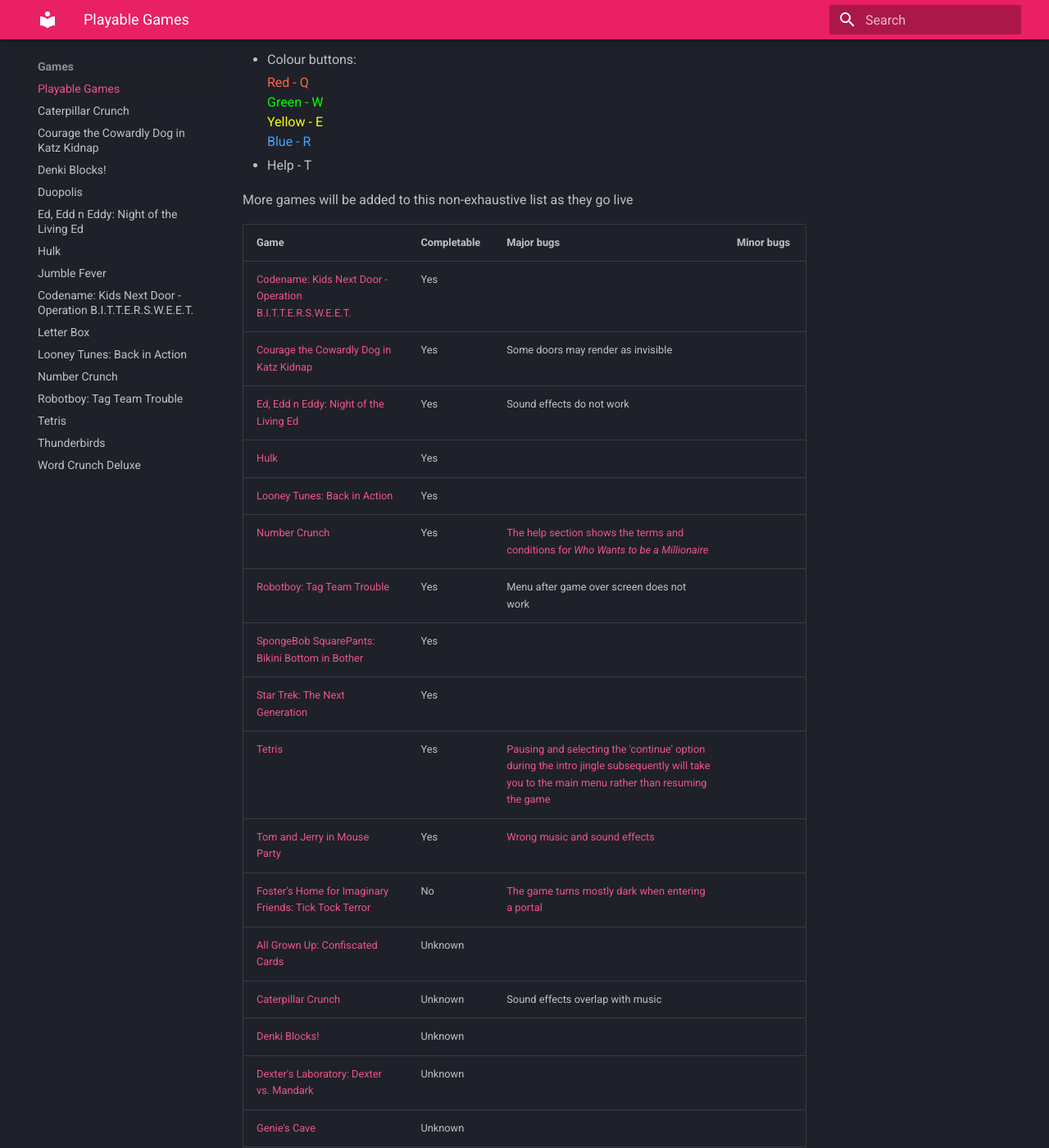
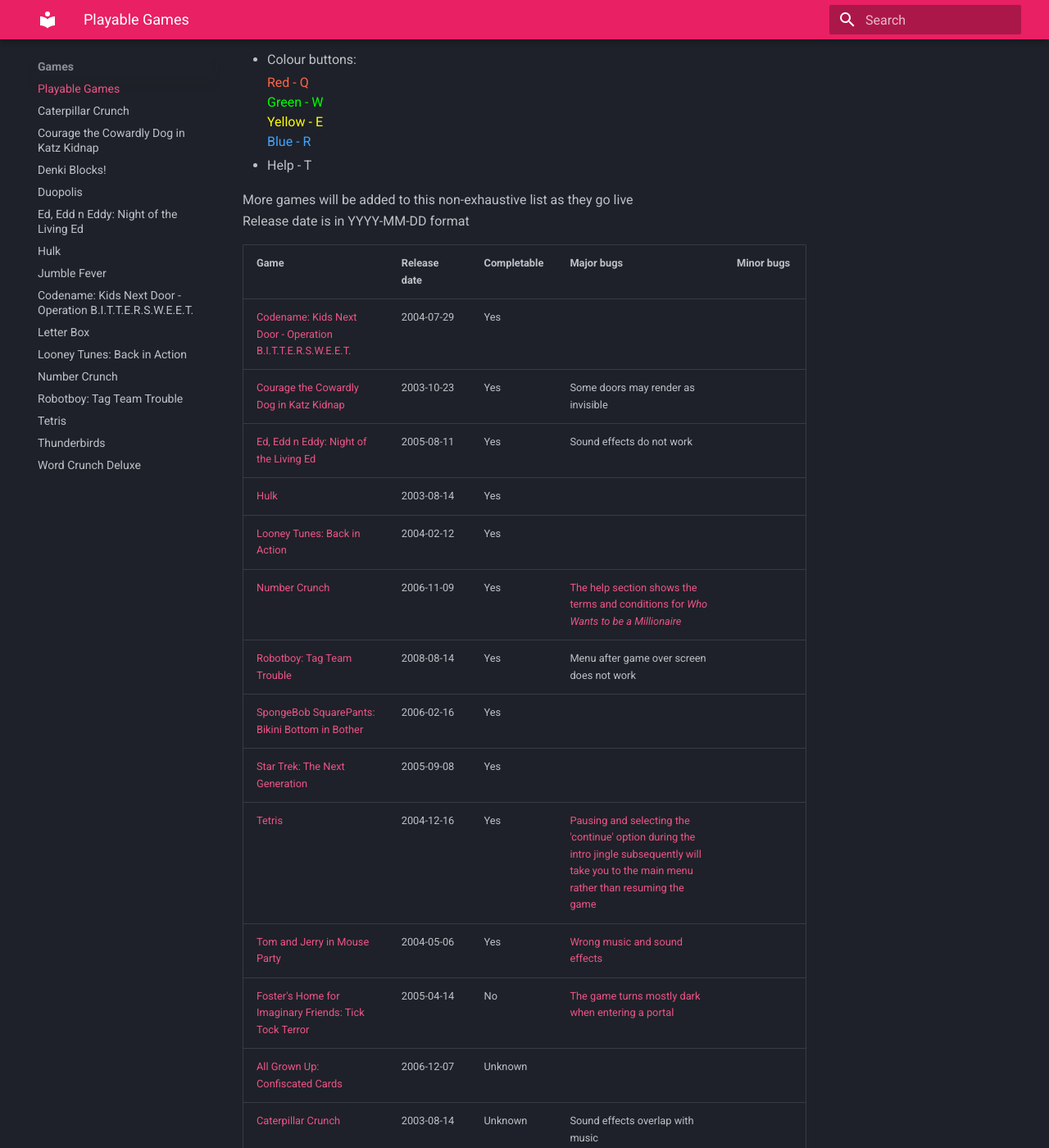
Before and after one commit to cobaltgit/sky-games-archive, an MkDocs documentation site: the page built from docs/games/index.md, in a window 1280 px wide and 1400 px high, scrolled down 411 px. Shown: the whole window at 82% size. Built offline with MkDocs 1.6.1 and Material for MkDocs 9.7.7, drawn with Linux system fonts in a browser that asks for light colours; comment, search, counter and statistics services are not loaded; some of the changed text lies outside the part shown.

Commit message:
Add release dates for all games

```diff
--- a/docs/games/index.md
+++ b/docs/games/index.md
@@ -21,36 +21,37 @@
 - Help - T
 
 More games will be added to this non-exhaustive list as they go live
+Release date is in YYYY-MM-DD format
 
-|Game|Completable|Major bugs|Minor bugs|
-|----|-----------|----------|----------|
-[Codename: Kids Next Door - Operation B.I.T.T.E.R.S.W.E.E.T.](/games/knd-bittersweet)|Yes|
-[Courage the Cowardly Dog in Katz Kidnap](/games/courage-katz-kidnap)|Yes|Some doors may render as invisible|
-[Ed, Edd n Eddy: Night of the Living Ed](/games/eee-night-of-living-ed)|Yes|Sound effects do not work|
-[Hulk](/games/hulk)|Yes|
-[Looney Tunes: Back in Action](/games/lt-bia)|Yes|
-[Number Crunch](/games/number-crunch)|Yes|[The help section shows the terms and conditions for *Who Wants to be a Millionaire*](/assets/img/nc-terms.jpg)
-[Robotboy: Tag Team Trouble](/games/robotboy-ttt)|Yes|Menu after game over screen does not work
-[SpongeBob SquarePants: Bikini Bottom in Bother](/games/spongebob-bbb)|Yes|
-[Star Trek: The Next Generation](/games/star-trek-tng)|Yes|
-[Tetris](/games/tetris)|Yes|[Pausing and selecting the 'continue' option during the intro jingle subsequently will take you to the main menu rather than resuming the game](/assets/video/tetris-bug.webm)
-[Tom and Jerry in Mouse Party](/games/tj-mouse-party)|Yes|[Wrong music and sound effects](https://www.youtube.com/watch?v=KWhWNucRWHI)
-[Foster's Home for Imaginary Friends: Tick Tock Terror](/games/foster-ttt)|No|[The game turns mostly dark when entering a portal](https://cdn.discordapp.com/attachments/1098329726126411856/1101901829320736868/image.png)
-[All Grown Up: Confiscated Cards](/games/all-grown-up)|Unknown|
-[Caterpillar Crunch](/games/caterpillar)|Unknown|Sound effects overlap with music|
-[Denki Blocks!](/games/denki-blocks)|Unknown|
-[Dexter's Laboratory: Dexter vs. Mandark](/games/dexter-vs-mandark)|Unknown|
-[Genie's Cave](/games/genies-cave)|Unknown|
-[Scooby Doo Mysteries: The Case of the Creepy Cowboy](/games/scooby-creepy-cowboy)|Unknown|
-[Scooby Doo: Where are You in "The Mystery of Eerie Isle"](/games/scooby-eerie-isle)|Unknown|
-[Scooby Doo: Where are You in "Tomb it May Concern"](/games/scooby-tomb)|Unknown|
-[Shrek: Fiona's Rescue](/games/shrek-fiona-rescue)|Unknown|
-[The Grim Adventures of Billy and Mandy](/games/billy-mandy)|Unknown|
-[Thunderbirds](/games/thunderbirds)|Unknown|Some background files are missing|
-[Tom and Jerry in Dynamice](/games/tj-dynamice)|Unknown|No music<br>Retry menu does not disappear after game over
-[Duopolis](/games/duopolis)|Endless|Quitting a game to return to the main menu causes a crash|
-[Jumble Fever](/games/jumble-fever)|Endless|
-[Letter Box](/games/letterbox)|Endless|
-[Word Crunch Deluxe](/games/word-crunch-dx)|Endless|[Crash may occur during play. Root cause is unknown however it may be due to multiple ceremonies at once](/assets/img/word-crunch-dx-crash.png)
+|Game|Release date|Completable|Major bugs|Minor bugs|
+|----|-----------|----------|----------|----------|
+[Codename: Kids Next Door - Operation B.I.T.T.E.R.S.W.E.E.T.](/games/knd-bittersweet)|2004-07-29|Yes|
+[Courage the Cowardly Dog in Katz Kidnap](/games/courage-katz-kidnap)|2003-10-23|Yes|Some doors may render as invisible|
+[Ed, Edd n Eddy: Night of the Living Ed](/games/eee-night-of-living-ed)|2005-08-11|Yes|Sound effects do not work|
+[Hulk](/games/hulk)|2003-08-14|Yes|
+[Looney Tunes: Back in Action](/games/lt-bia)|2004-02-12|Yes|
+[Number Crunch](/games/number-crunch)|2006-11-09|Yes|[The help section shows the terms and conditions for *Who Wants to be a Millionaire*](/assets/img/nc-terms.jpg)
+[Robotboy: Tag Team Trouble](/games/robotboy-ttt)|2008-08-14|Yes|Menu after game over screen does not work
+[SpongeBob SquarePants: Bikini Bottom in Bother](/games/spongebob-bbb)|2006-02-16|Yes|
+[Star Trek: The Next Generation](/games/star-trek-tng)|2005-09-08|Yes|
+[Tetris](/games/tetris)|2004-12-16|Yes|[Pausing and selecting the 'continue' option during the intro jingle subsequently will take you to the main menu rather than resuming the game](/assets/video/tetris-bug.webm)
+[Tom and Jerry in Mouse Party](/games/tj-mouse-party)|2004-05-06|Yes|[Wrong music and sound effects](https://www.youtube.com/watch?v=KWhWNucRWHI)
+[Foster's Home for Imaginary Friends: Tick Tock Terror](/games/foster-ttt)|2005-04-14|No|[The game turns mostly dark when entering a portal](https://cdn.discordapp.com/attachments/1098329726126411856/1101901829320736868/image.png)
+[All Grown Up: Confiscated Cards](/games/all-grown-up)|2006-12-07|Unknown|
+[Caterpillar Crunch](/games/caterpillar)|2003-08-14|Unknown|Sound effects overlap with music|
+[Denki Blocks!](/games/denki-blocks)|2001-08-31|Unknown|
+[Dexter's Laboratory: Dexter vs. Mandark](/games/dexter-vs-mandark)|2005-03-24|Unknown|
+[Genie's Cave](/games/genies-cave)|2004-12-02|Unknown|
+[Scooby Doo Mysteries: The Case of the Creepy Cowboy](/games/scooby-creepy-cowboy)|2006-05-11|Unknown|
+[Scooby Doo: Where are You in "The Mystery of Eerie Isle"](/games/scooby-eerie-isle)|2004-09-16|Unknown|
+[Scooby Doo: Where are You in "Tomb it May Concern"](/games/scooby-tomb)|2006-07-27|Unknown|
+[Shrek: Fiona's Rescue](/games/shrek-fiona-rescue)|2005-02-17|Unknown|
+[The Grim Adventures of Billy and Mandy](/games/billy-mandy)|2006-03-09|Unknown|
+[Thunderbirds](/games/thunderbirds)|2004-10-14|Unknown|Some background files are missing|
+[Tom and Jerry in Dynamice](/games/tj-dynamice)|2007-09-13|Unknown|No music<br>Retry menu does not disappear after game over
+[Duopolis](/games/duopolis)|2003-12-04|Endless|Quitting a game to return to the main menu causes a crash|
+[Jumble Fever](/games/jumble-fever)|2005-06-09|Endless|
+[Letter Box](/games/letterbox)|2004-03-18|Endless|
+[Word Crunch Deluxe](/games/word-crunch-dx)|2005-12-15|Endless|[Crash may occur during play. Root cause is unknown however it may be due to multiple ceremonies at once](/assets/img/word-crunch-dx-crash.png)
 
 Most licenced games follow a similar, if not the same format of being a sprite-based flip screen platformer
```
